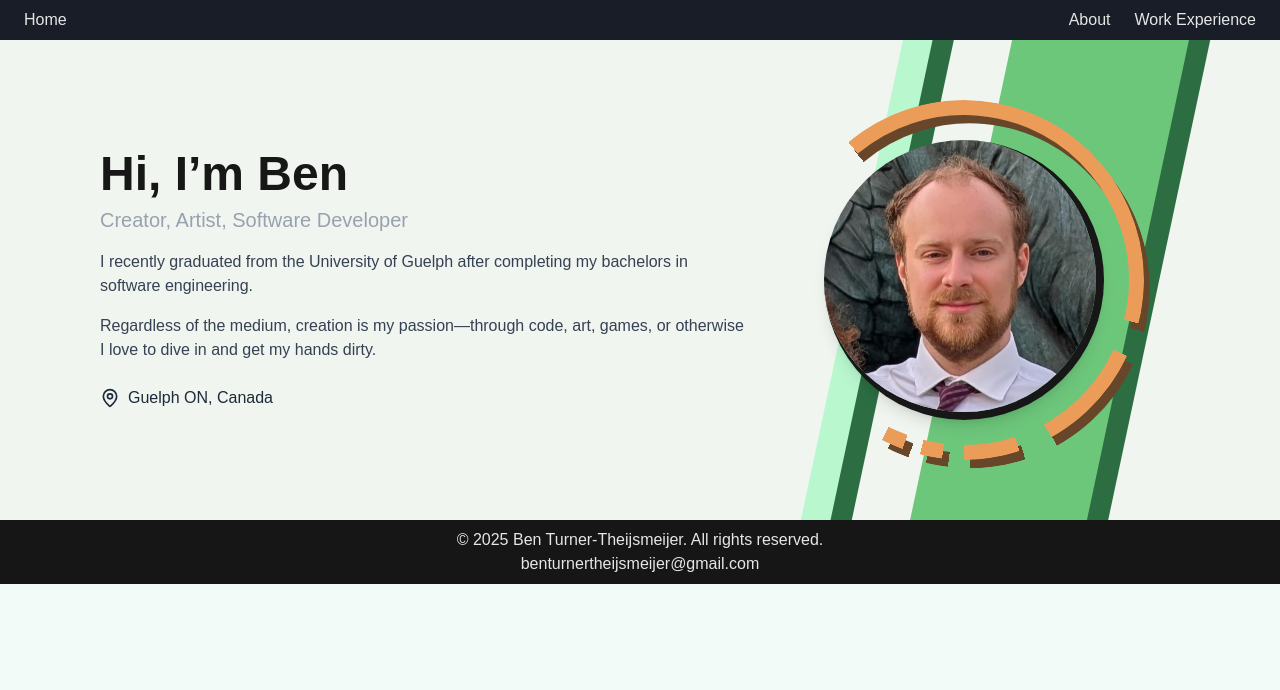
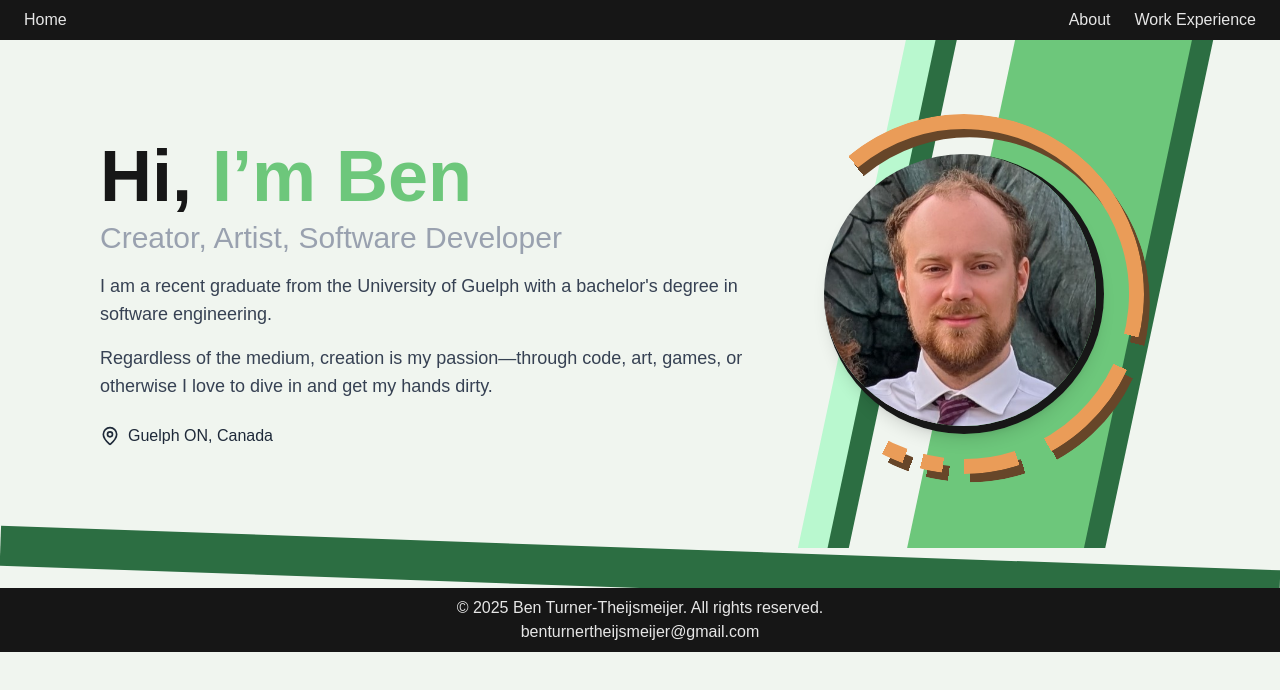
Before and after one commit to Ben-Turner-Theijsmeijer/Portfolio, a Next.js app: page /about in a window 1280 px wide. Shown: the top 690 px of the page. Built offline with nearby package versions, Linux system fonts and the light colour scheme.

Commit message:
Monor changes that way too long

```diff
--- a/app/about/page.tsx
+++ b/app/about/page.tsx
@@ -5,16 +5,16 @@ import * as motion from "motion/react-client"
 export default function AboutMe() {
 
     return (
-
-        <div className="lg:p-15 xl:p-25 flex flex-col md:flex-row items-center justify-between -z-5 p-8 bg-[#f0f5ef] overflow-hidden">
+        <div className="w-full max-w-[1600px] mx-auto bg-[var(--background)]">
+            <div className="py-25 lg:px-15 xl:px-25 flex flex-col md:flex-row items-center justify-around -z-5 p-8 overflow-hidden">
                 <div className="md:w-3/5">
-                <h1 className="text-5xl font-bold mb-2">Hi, I’m Ben</h1>
-                <h2 className="text-gray-400 text-xl mb-4">Creator, Artist, Software Developer</h2>
-                <p className="mb-4 text-gray-700">
-                I recently graduated from the University of Guelph after completing my
-                bachelors in software engineering.
+                    <h1 className="text-5xl sm:text-7xl font-bold mb-2">Hi, <span className="text-[var(--accent2)]">I’m Ben</span></h1>
+                    <h2 className="text-2xl sm:text-3xl text-gray-400 mb-4">Creator, Artist, Software Developer</h2>
+                    <p className="text-base sm:text-lg mb-4 text-gray-700">
+                    I am a recent graduate from the University of Guelph with a bachelor's degree
+                    in software engineering.
                     </p>
-                <p className="mb-6 text-gray-700">
+                    <p className="text-base sm:text-lg mb-6 text-gray-700">
                     Regardless of the medium, creation is my passion—through code, art,
                     games, or otherwise I love to dive in and get my hands dirty.
                     </p>
@@ -27,7 +27,7 @@ export default function AboutMe() {
                 <div className="md:w-2/5 flex justify-center mt-8 md:mt-0 relative">
                     {/* Stripe section */}
                     <div className="Stripe absolute inset-0 flex justify-center items-center">
-                    <motion.div className="absolute rotate-[260deg] md:rotate-[12deg] accent-G3 h-500 w-1/15 translate-y-[-3.5%] md:translate-y-[-18%]"
+                        <motion.div className="absolute rotate-[260deg] md:rotate-[12deg] bg-[var(--accent3)] h-500 w-1/15 translate-y-[-3.5%] md:translate-y-[-18%]"
                             variants={stripeVariants}
                             initial="hidden"
                             animate="visible"
@@ -36,9 +36,9 @@ export default function AboutMe() {
                                 type: "spring",
                                 stiffness: 100,
                                 damping: 10,
-                            delay: 0.2,
+                                delay: 0.4,
                             }} />
-                    <motion.div className="absolute rotate-[260deg] md:rotate-[12deg] accent-G1 h-500 w-1/15 translate-y-[-4%] md:translate-y-[-23%]"
+                        <motion.div className="absolute rotate-[260deg] md:rotate-[12deg] bg-[var(--accent1)] h-500 w-1/15 translate-y-[-4%] md:translate-y-[-23%]"
                             variants={stripeVariants}
                             initial="hidden"
                             animate="visible"
@@ -47,10 +47,10 @@ export default function AboutMe() {
                                 type: "spring",
                                 stiffness: 100,
                                 damping: 10,
-                            delay: 0.2,
+                                delay: 0.4,
                             }} />
 
-                    <motion.div className="absolute rotate-[260deg] md:rotate-[12deg] accent-G3 h-500 w-2/5 translate-y-[2%] md:translate-y-[25%]"
+                        <motion.div className="absolute rotate-[260deg] md:rotate-[12deg] bg-[var(--accent3)] h-500 w-2/5 translate-y-[2%] md:translate-y-[25%]"
                             variants={stripeVariants}
                             initial="hidden"
                             animate="visible"
@@ -61,7 +61,7 @@ export default function AboutMe() {
                                 damping: 10,
                                 delay: 0.4,
                             }}  />
-                    <motion.div className="absolute rotate-[260deg] md:rotate-[12deg] accent-G2 h-500 w-2/5 translate-y-[1%] md:translate-y-[20%]"
+                        <motion.div className="absolute rotate-[260deg] md:rotate-[12deg] bg-[var(--accent2)] h-500 w-2/5 translate-y-[1%] md:translate-y-[20%]"
                             variants={stripeVariants}
                             initial="hidden"
                             animate="visible"
@@ -75,27 +75,28 @@ export default function AboutMe() {
                     </div>
 
                     {/* Circle around portrait */}
-                <motion.div className="absolute inset-0 flex justify-center items-center"
+                    <motion.div className="max-sm:hidden absolute inset-0 flex justify-center items-center"
                         variants={circleVariant}
                             initial="hidden"
                             animate="visible"
                             transition={{
                                 duration: 1,
+                                delay: 0,
                             }}  >
-                        <div className="absolute size-90 rounded-full border-15 accent-O2 mask-conic-from-40% mask-conic-to-40% rotate-[-50deg] translate-y-[2%] translate-x-[2%]"/>
-                        <div className="absolute size-90 rounded-full border-15 accent-O1 mask-conic-from-40% mask-conic-to-40% rotate-[-50deg]"/>
-                        <div className="absolute size-90 rounded-full border-15 accent-O2 mask-conic-from-10% mask-conic-to-10% rotate-[105deg] translate-y-[2%] translate-x-[2%]"/>
-                        <div className="absolute size-90 rounded-full border-15 accent-O1 mask-conic-from-10% mask-conic-to-10% rotate-[105deg]"/>
-                        <div className="absolute size-90 rounded-full border-15 accent-O2 mask-conic-from-5% mask-conic-to-5% rotate-[152deg] translate-y-[2%] translate-x-[2%]"/>
-                        <div className="absolute size-90 rounded-full border-15 accent-O1 mask-conic-from-5% mask-conic-to-5% rotate-[152deg]"/>
-                        <div className="absolute size-90 rounded-full border-15 accent-O2 mask-conic-from-2% mask-conic-to-2% rotate-[177deg] translate-y-[2%] translate-x-[2%]"/>
-                        <div className="absolute size-90 rounded-full border-15 accent-O1 mask-conic-from-2% mask-conic-to-2% rotate-[177deg]"/>
-                        <div className="absolute size-90 rounded-full border-15 accent-O2 mask-conic-from-2% mask-conic-to-2% rotate-[190deg] translate-y-[2%] translate-x-[2%]"/>
-                        <div className="absolute size-90 rounded-full border-15 accent-O1 mask-conic-from-2% mask-conic-to-2% rotate-[190deg]"/>
+                            <div className="absolute size-80 md:size-90 rounded-full border-15 border-[var(--accent5)] mask-conic-from-40% mask-conic-to-40% rotate-[-50deg] translate-y-[2%] translate-x-[2%]"/>
+                            <div className="absolute size-80 md:size-90 rounded-full border-15 border-[var(--accent)] mask-conic-from-40% mask-conic-to-40% rotate-[-50deg]"/>
+                            <div className="absolute size-80 md:size-90 rounded-full border-15 border-[var(--accent5)] mask-conic-from-10% mask-conic-to-10% rotate-[105deg] translate-y-[2%] translate-x-[2%]"/>
+                            <div className="absolute size-80 md:size-90 rounded-full border-15 border-[var(--accent)] mask-conic-from-10% mask-conic-to-10% rotate-[105deg]"/>
+                            <div className="absolute size-80 md:size-90 rounded-full border-15 border-[var(--accent5)] mask-conic-from-5% mask-conic-to-5% rotate-[152deg] translate-y-[2%] translate-x-[2%]"/>
+                            <div className="absolute size-80 md:size-90 rounded-full border-15 border-[var(--accent)] mask-conic-from-5% mask-conic-to-5% rotate-[152deg]"/>
+                            <div className="absolute size-80 md:size-90 rounded-full border-15 border-[var(--accent5)] mask-conic-from-2% mask-conic-to-2% rotate-[177deg] translate-y-[2%] translate-x-[2%]"/>
+                            <div className="absolute size-80 md:size-90 rounded-full border-15 border-[var(--accent)] mask-conic-from-2% mask-conic-to-2% rotate-[177deg]"/>
+                            <div className="absolute size-80 md:size-90 rounded-full border-15 border-[var(--accent5)] mask-conic-from-2% mask-conic-to-2% rotate-[190deg] translate-y-[2%] translate-x-[2%]"/>
+                            <div className="absolute size-80 md:size-90 rounded-full border-15 border-[var(--accent)] mask-conic-from-2% mask-conic-to-2% rotate-[190deg]"/>
                     </motion.div>
 
                     {/* Portrait Section */}
-                <div className="relative size-60 sm:size-70 rounded-full overflow-hidden border-r-8 border-b-8 black shadow-lg">
+                    <div className="relative size-60 sm:size-65 md:size-70 rounded-full overflow-hidden border-r-8 border-b-8 black shadow-lg">
                     <img
                         src="images/Ben PFP.jpg"
                         alt="Ben"
@@ -103,8 +104,10 @@ export default function AboutMe() {
                     />
                     </div>
                 </div>
+            </div>
+            <div className=" w-screen bg-[var(--accent3)] h-10 rotate-[2deg]">
 
-
+            </div>
         </div>
 
 
--- a/app/components/navigation.tsx
+++ b/app/components/navigation.tsx
@@ -3,11 +3,11 @@ import Link from "next/link";
 export const HeaderNav = () => {
  return (
     <header className="header">
-        <div className="flex justify-between">
+        <div className="flex justify-between w-full max-w-[1600px] mx-auto">
 
             <div className="block justify-start pl-3 z-10">
                 <Link href="/" className="mx-3">
-                    Home
+                Home
                 </Link>
             </div>
 
--- a/app/globals.css
+++ b/app/globals.css
@@ -1,7 +1,7 @@
 @import "tailwindcss";
 
 :root {
-  --background: #f3fbf9;
+  --background: #f0f5ef;
   --foreground: #171717;
   --nav-background: #161616;
   --nav-foreground: #e6e6e6;
@@ -9,7 +9,7 @@
   --accent1: #b9f8cf;
   --accent2: #6dc77b;
   --accent3: #2c6e42;
-  --accent4: #181D27;
+  --accent4: #1d2432;
   --accent5: #674629;
 }
 
@@ -42,7 +42,7 @@ body {
 }
 
 .header {
-  background-color: var(--accent4);
+  background-color: var(--nav-background);
   color: var(--nav-foreground);
   padding: 1vh 0;
   /* box-shadow: 0px 2px 5px var(--accent2); */
@@ -57,35 +57,3 @@ body {
   position: relative;
   bottom: 0;
 }
-
-.bg-O1 {
-  background-color: var(--accent);
-}
-
-.accent-O1 {
-  color: var(--accent);
-}
-
-.accent-O2{
-  color: var(--accent5);
-}
-
-.accent-G1 {
-  background-color: var(--accent1);
-  color: var(--accent1);
-}
-
-.accent-G2 {
-  background-color: var(--accent2);
-  color: var(--accent2);
-}
-
-.accent-G3 {
-  background-color: var(--accent3);
-  color: var(--accent3);
-}
-
-.accent-G4 {
-  background-color: var(--accent4);
-  color: var(--accent4);
-}
```
Lines whose indentation alone changed are shown as unchanged.
